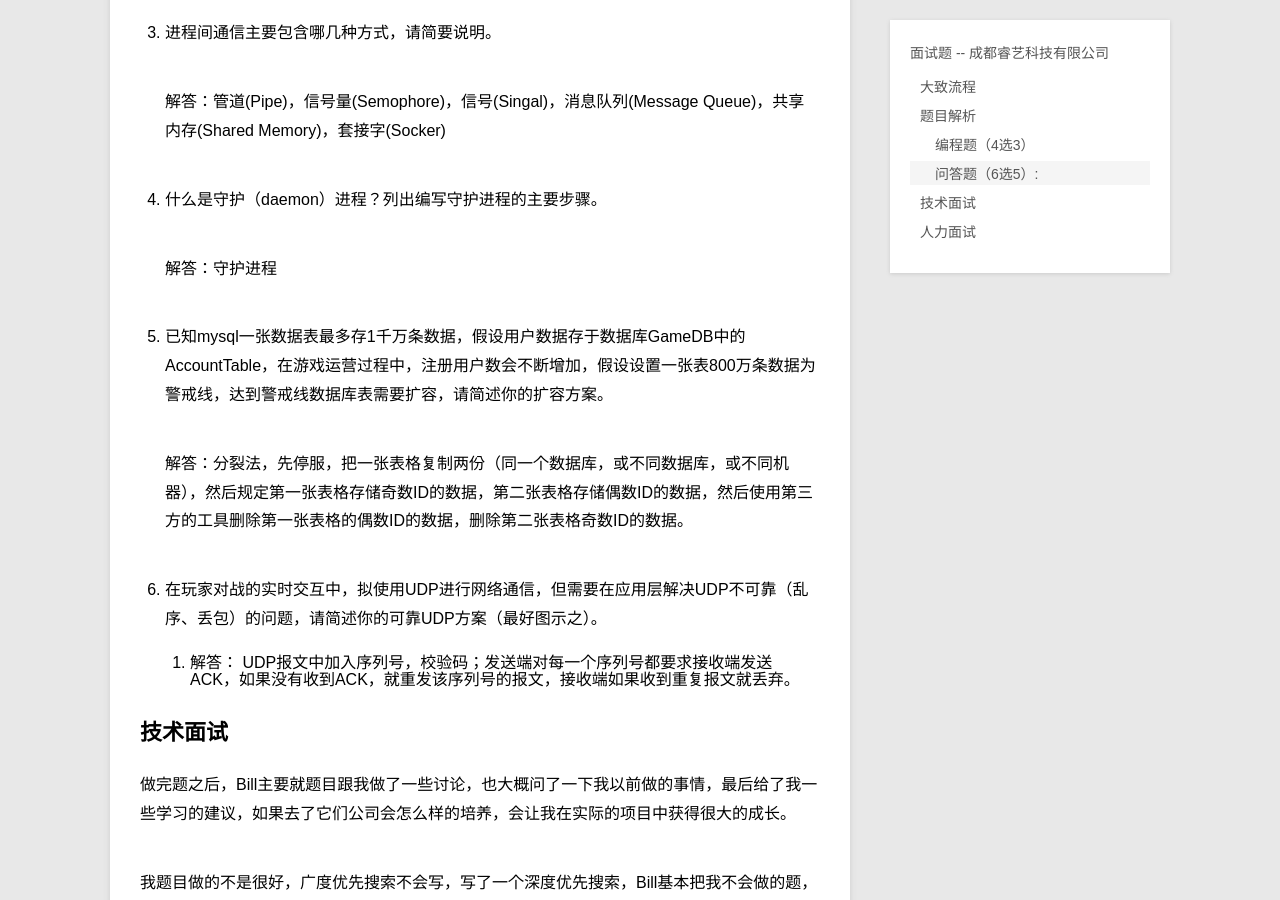
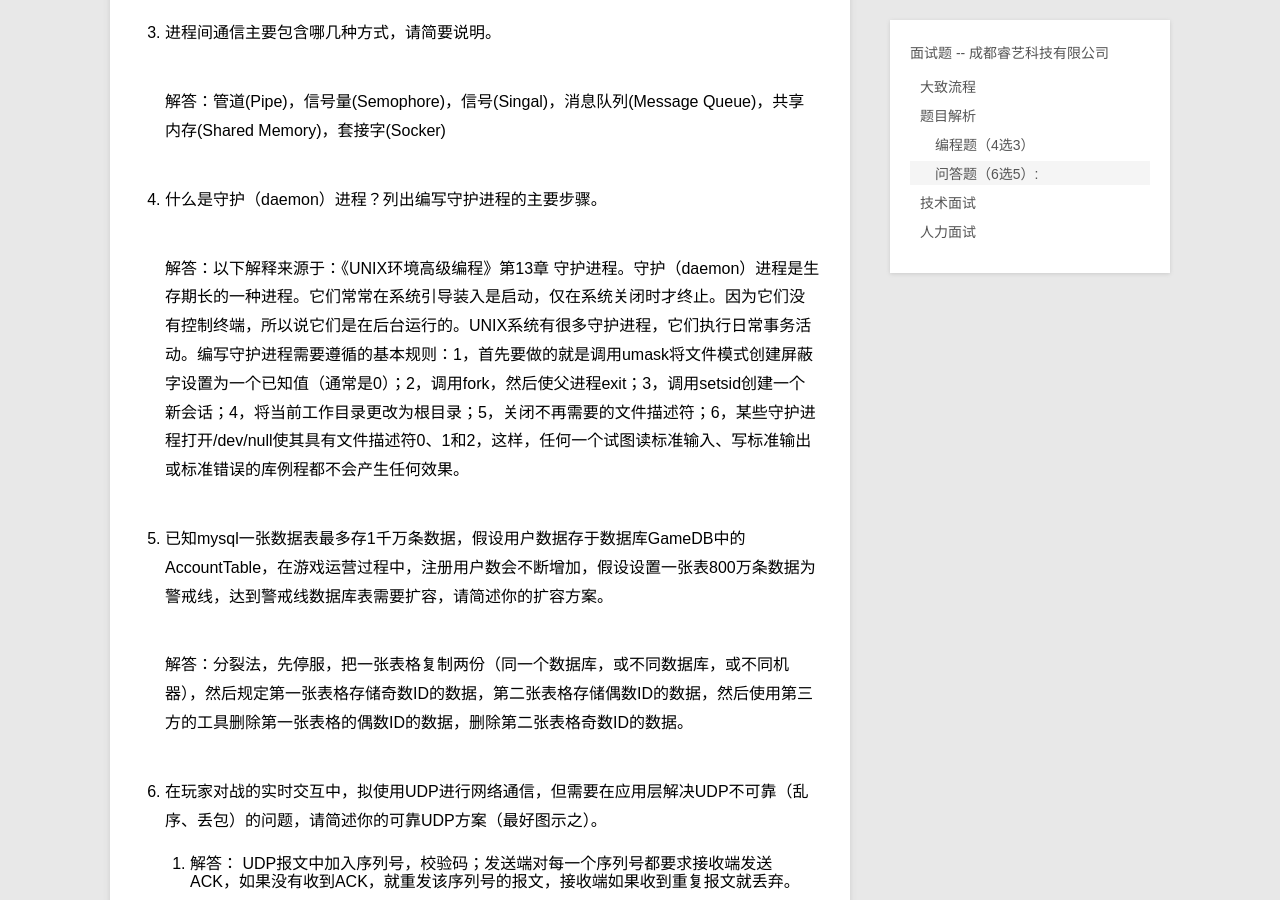
Before and after one commit to xiaofandh12/xiaofandh12.github.io, a Jekyll site: the page built from _posts/blog/2016-05-21-Interview-Ruiyi.md, in a window 1280 px wide and 900 px high, scrolled down 4521 px. Built offline with Jekyll 4.4.1, drawn with Linux system fonts in a browser that asks for light colours; Markdown is read by kramdown in place of the engine named in the settings; comment, search, counter and statistics services are not loaded.

Commit message:
2016-05-21-Interview-Ruiyi.md 回答问题 - 什么是守护进程？编写守护进程的主要步骤?

```diff
--- a/_posts/blog/2016-05-21-Interview-Ruiyi.md
+++ b/_posts/blog/2016-05-21-Interview-Ruiyi.md
@@ -152,7 +152,8 @@ category: blog
 
 4. 什么是守护（daemon）进程？列出编写守护进程的主要步骤。
 
-	解答：守护进程
+	解答：以下解释来源于：《UNIX环境高级编程》第13章
+    守护进程。守护（daemon）进程是生存期长的一种进程。它们常常在系统引导装入是启动，仅在系统关闭时才终止。因为它们没有控制终端，所以说它们是在后台运行的。UNIX系统有很多守护进程，它们执行日常事务活动。编写守护进程需要遵循的基本规则：1，首先要做的就是调用umask将文件模式创建屏蔽字设置为一个已知值（通常是0）；2，调用fork，然后使父进程exit；3，调用setsid创建一个新会话；4，将当前工作目录更改为根目录；5，关闭不再需要的文件描述符；6，某些守护进程打开/dev/null使其具有文件描述符0、1和2，这样，任何一个试图读标准输入、写标准输出或标准错误的库例程都不会产生任何效果。
 
 5. 已知mysql一张数据表最多存1千万条数据，假设用户数据存于数据库GameDB中的AccountTable，在游戏运营过程中，注册用户数会不断增加，假设设置一张表800万条数据为警戒线，达到警戒线数据库表需要扩容，请简述你的扩容方案。
 
```
